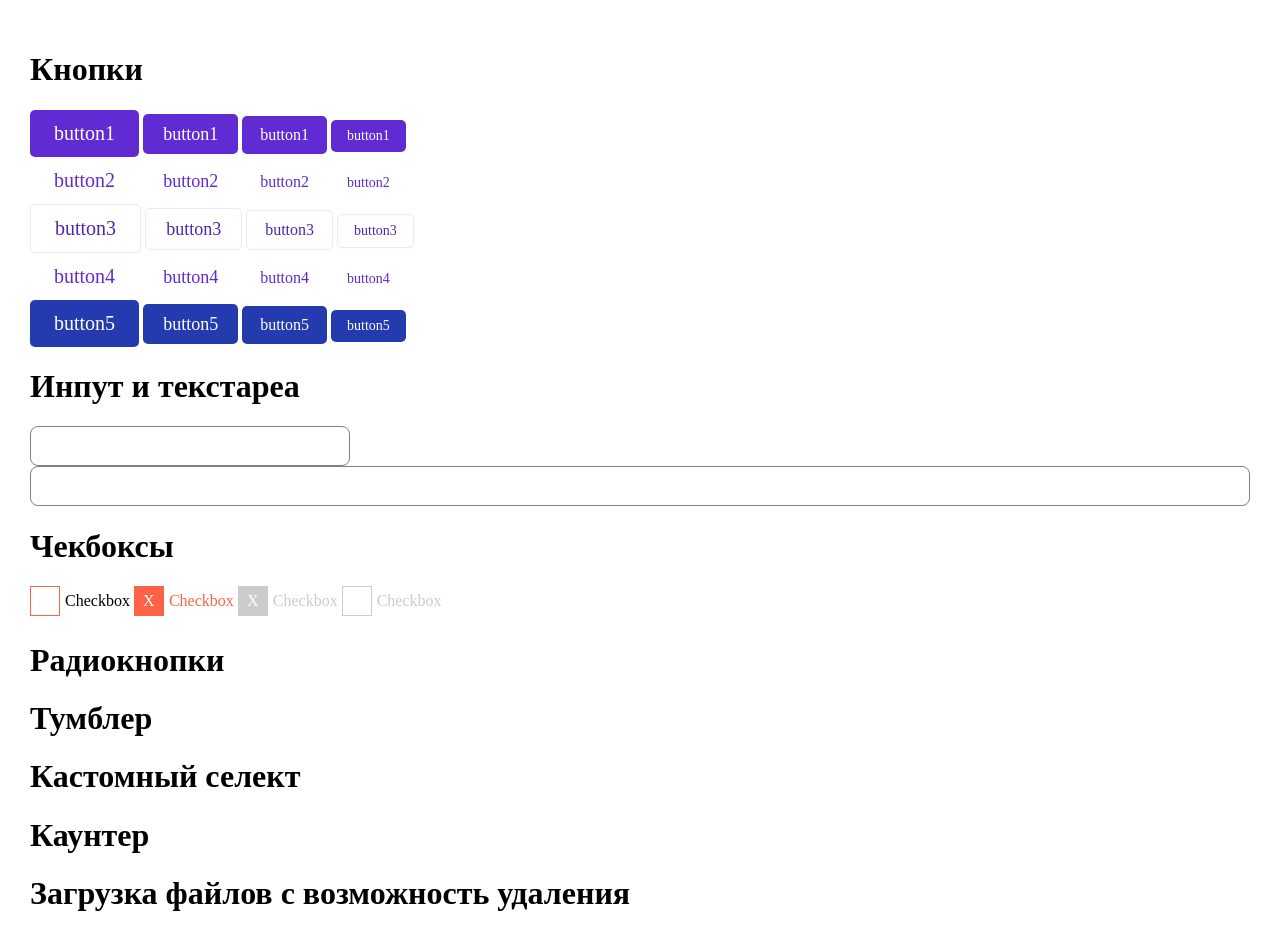
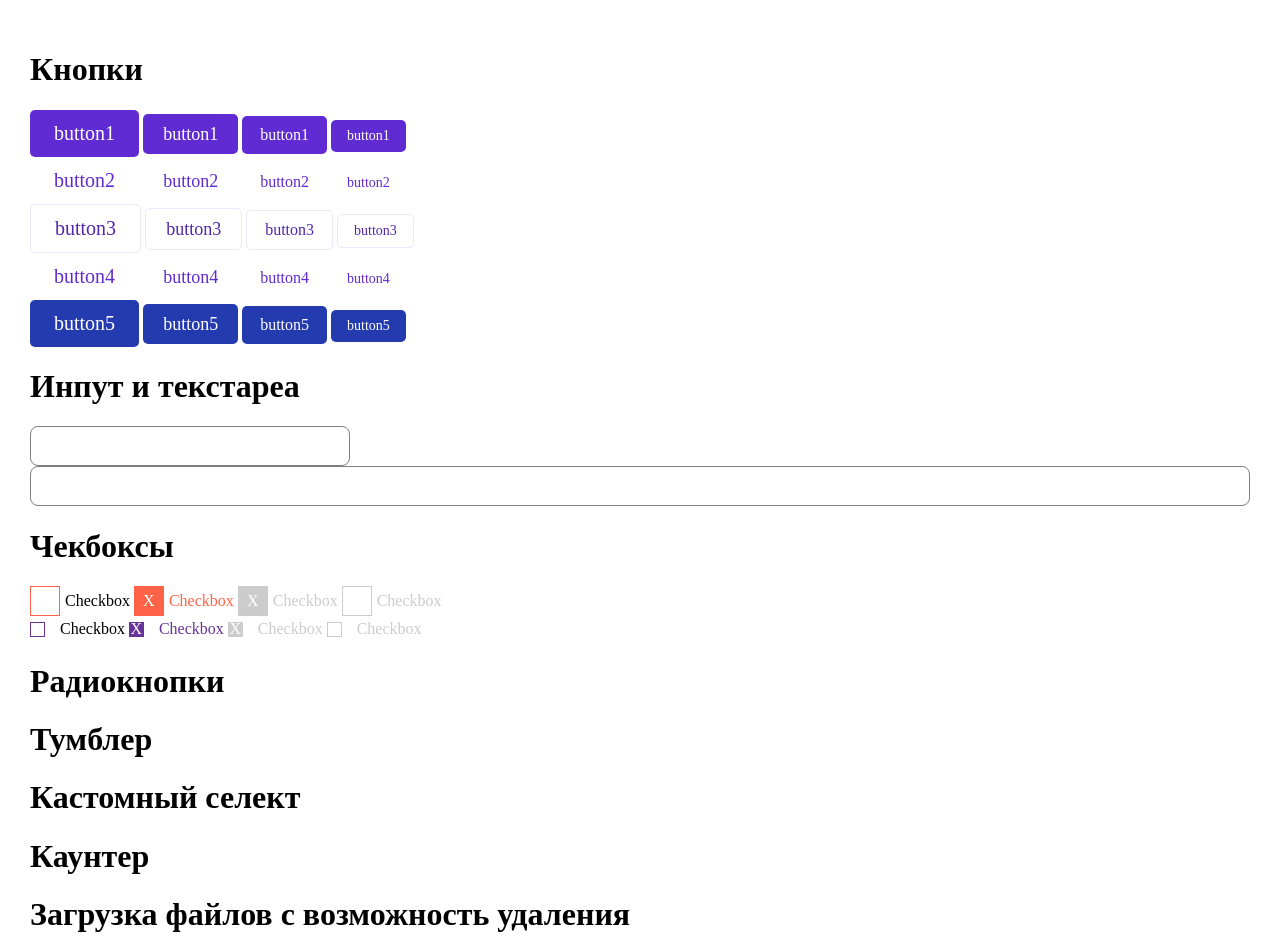
Before and after one commit to developer-of-rivia/UI-test, a website: page app/ui-tree.html in a window 1280 px wide. Drawn offline with Linux system fonts and the light colour scheme.

Commit message:
добавлен ещё вид чекбоксов

```diff
--- a/app/css/uicss.css
+++ b/app/css/uicss.css
@@ -36,6 +36,9 @@
 .checkbox--gap1{
     gap: 5px;
 }
+.checkbox--gap2{
+    gap: 15px;
+}
 /* CHECKBOX__CELL */
 /* checkbox__cell--border */
 .checkbox__cell--border1{
@@ -64,10 +67,30 @@
     border-color: #ccc;
 }
 /* --colors2 */
+.checkbox__cell--colors2{
+    border-color: rebeccapurple;
+}
+.checkbox__input:checked + .checkbox__cell--colors2{
+    background: rebeccapurple;
+}
+.checkbox__input:checked + .checkbox__cell--colors2 .checkbox__checkmark{
+    color: #fff;
+}
+.checkbox__input:checked:disabled + .checkbox__cell--colors2{
+    border-color: #ccc;
+    background: #ccc;
+}
+.checkbox__input:disabled + .checkbox__cell--colors2{
+    border-color: #ccc;
+}
 /* checkbox__cell--size */
 .checkbox__cell--size1{
     width: 30px;
     height: 30px;
+}
+.checkbox__cell--size2{
+    width: 15px;
+    height: 15px;
 }
 /* checkbox__cell--pos */
 .checkbox__cell--pos1{
@@ -77,15 +100,29 @@
 }
 /* CHECKBOX__TEXT */
 /* checkbox__text--color */
+/* --color1 */
 .checkbox__text--color1{
     color: #000;
 }
-.checkbox__input:checked + .checkbox__cell + .checkbox__text{
+.checkbox__input:checked + .checkbox__cell + .checkbox__text--color1{
     color: tomato;
 }
-.checkbox__input:checked:disabled + .checkbox__cell + .checkbox__text{
+.checkbox__input:checked:disabled + .checkbox__cell + .checkbox__text--color1{
     color: #ccc;
 }
-.checkbox__input:disabled + .checkbox__cell + .checkbox__text{
+.checkbox__input:disabled + .checkbox__cell + .checkbox__text--color1{
     color: #ccc;
 }
+/* --color2 */
+.checkbox__text--color2{
+    color: #000;
+}
+.checkbox__input:checked + .checkbox__cell + .checkbox__text--color2{
+    color: rebeccapurple;
+}
+.checkbox__input:checked:disabled + .checkbox__cell + .checkbox__text--color2{
+    color: #ccc;
+}
+.checkbox__input:disabled + .checkbox__cell + .checkbox__text--color2{
+    color: #ccc;
+}
--- a/app/ui-tree.html
+++ b/app/ui-tree.html
@@ -258,7 +258,7 @@
         <div class="checkbox__cell checkbox__cell--border1 checkbox__cell--size1 checkbox__cell--pos1 checkbox__cell--colors1">
             <span class="checkbox__checkmark">X</span>
         </div>
-        <div class="checkbox__text">Checkbox</div>
+        <div class="checkbox__text checkbox__text--color1">Checkbox</div>
     </label>
 
     <label class="checkbox checkbox--struct1 checkbox--gap1">
@@ -274,7 +274,7 @@
         <div class="checkbox__cell checkbox__cell--border1 checkbox__cell--size1 checkbox__cell--pos1 checkbox__cell--colors1">
             <span class="checkbox__checkmark">X</span>
         </div>
-        <div class="checkbox__text">Checkbox</div>
+        <div class="checkbox__text checkbox__text--color1">Checkbox</div>
     </label>
 
     <label class="checkbox checkbox--disabled checkbox--struct1 checkbox--gap1">
@@ -282,7 +282,42 @@
         <div class="checkbox__cell checkbox__cell--border1 checkbox__cell--size1 checkbox__cell--pos1 checkbox__cell--colors1">
             <span class="checkbox__checkmark">X</span>
         </div>
-        <div class="checkbox__text">Checkbox</div>
+        <div class="checkbox__text checkbox__text--color1">Checkbox</div>
+    </label>
+
+
+    <br>
+
+    <label class="checkbox checkbox--struct1 checkbox--gap2">
+        <input type="checkbox" class="checkbox__input"/>
+        <div class="checkbox__cell checkbox__cell--border1 checkbox__cell--size2 checkbox__cell--pos1 checkbox__cell--colors2">
+            <span class="checkbox__checkmark">X</span>
+        </div>
+        <div class="checkbox__text checkbox__text--color2">Checkbox</div>
+    </label>
+
+    <label class="checkbox checkbox--struct1 checkbox--gap2">
+        <input type="checkbox" class="checkbox__input" checked="checked">
+        <div class="checkbox__cell checkbox__cell--border1 checkbox__cell--size2 checkbox__cell--pos1 checkbox__cell--colors2">
+            <span class="checkbox__checkmark">X</span>
+        </div>
+        <div class="checkbox__text checkbox__text--color2">Checkbox</div>
+    </label>
+
+    <label class="checkbox checkbox--disabled checkbox--struct1 checkbox--gap2">
+        <input type="checkbox" class="checkbox__input" checked="checked" disabled="disabled">
+        <div class="checkbox__cell checkbox__cell--border1 checkbox__cell--size2 checkbox__cell--pos1 checkbox__cell--colors2">
+            <span class="checkbox__checkmark">X</span>
+        </div>
+        <div class="checkbox__text checkbox__text--color2">Checkbox</div>
+    </label>
+
+    <label class="checkbox checkbox--disabled checkbox--struct1 checkbox--gap2">
+        <input type="checkbox" class="checkbox__input" disabled="disabled">
+        <div class="checkbox__cell checkbox__cell--border1 checkbox__cell--size2 checkbox__cell--pos1 checkbox__cell--colors2">
+            <span class="checkbox__checkmark">X</span>
+        </div>
+        <div class="checkbox__text checkbox__text--color2">Checkbox</div>
     </label>
 
 
```
